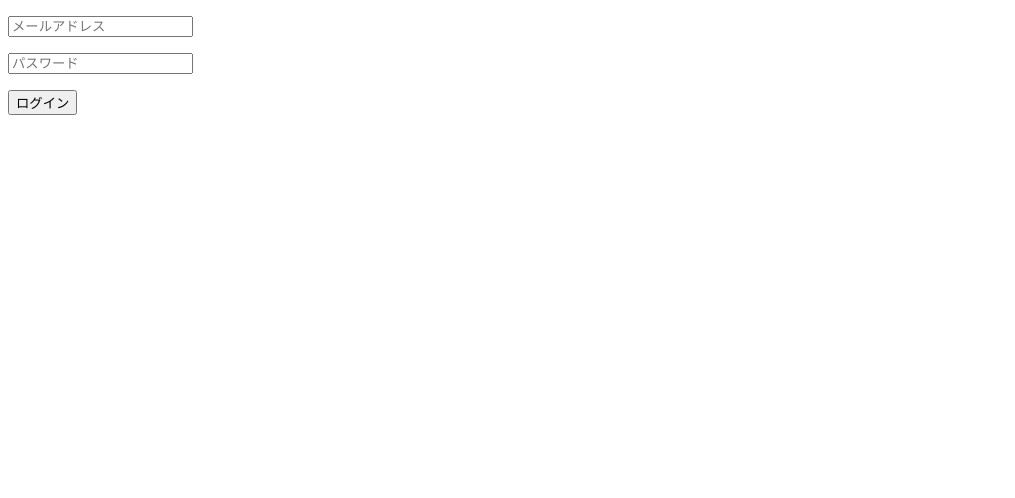
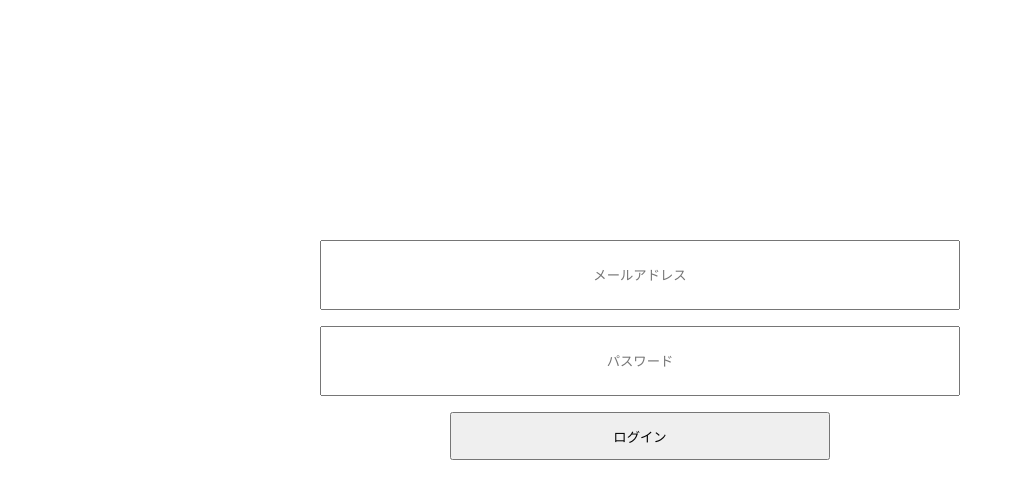
Before and after one commit to Meri11Ra1/Open-Innovation-Hackathon-2023-Vol.2, a Nuxt app: page / in a window 1280 px wide. Shown: the top 498 px of the page, without its empty margins (0-1015 px from the left). Built offline with nearby package versions, Linux system fonts and the light colour scheme.

Commit message:
login css書いた

```diff
--- a/pages/index.vue
+++ b/pages/index.vue
@@ -1,10 +1,10 @@
 <template>
-  <div>
-    <form>
-      <p><input type="text" v-model="email" placeholder="メールアドレス" name="email" /></p>
-      <p><input type="text" v-model="password" placeholder="パスワード" name="password" /></p>
+  <div class="login-feild">
+    <form class="login-form">
+      <p><input type="text" v-model="email" placeholder="メールアドレス" name="email" class="user-email" /></p>
+      <p><input type="text" v-model="password" placeholder="パスワード" name="password" class="user-password" /></p>
       <div>
-        <button type="submit">ログイン</button>
+        <button type="submit" class="login-form-btn">ログイン</button>
       </div>
     </form>
   </div>
@@ -21,3 +21,34 @@ export default {
   }
 }
 </script>
+
+<style scoped>
+.login-field {
+  margin: 50%;
+}
+.user-email {
+    width: 50%;
+    height: 8vh;
+    margin: auto;
+    text-align: center;
+    color: black;
+}
+.user-password {
+  width: 50%;
+  height: 8vh;
+  margin: auto;
+  text-align: center;
+  color: black;
+}
+
+.login-form {
+  text-align: center;
+  margin-top: 30vh;
+}
+.login-form-btn {
+  width: 30%;
+  height: 6vh;
+  text-align: center;
+}
+
+</style>
```
